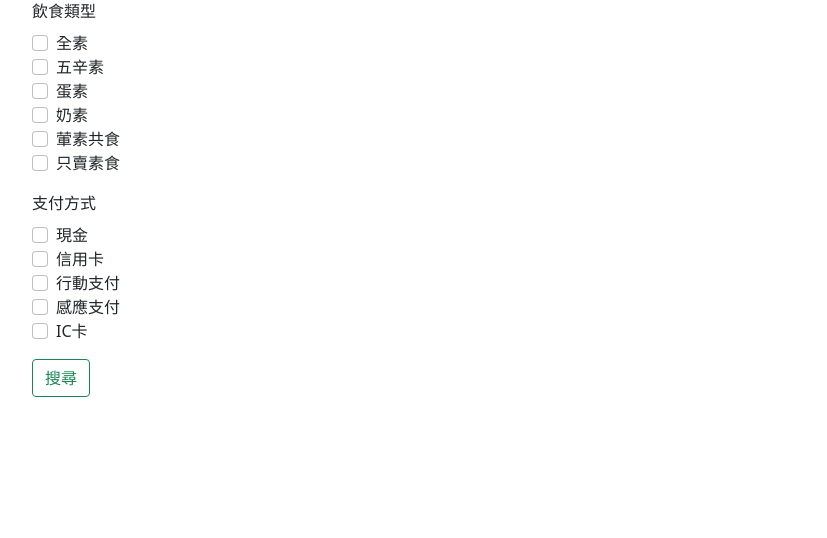
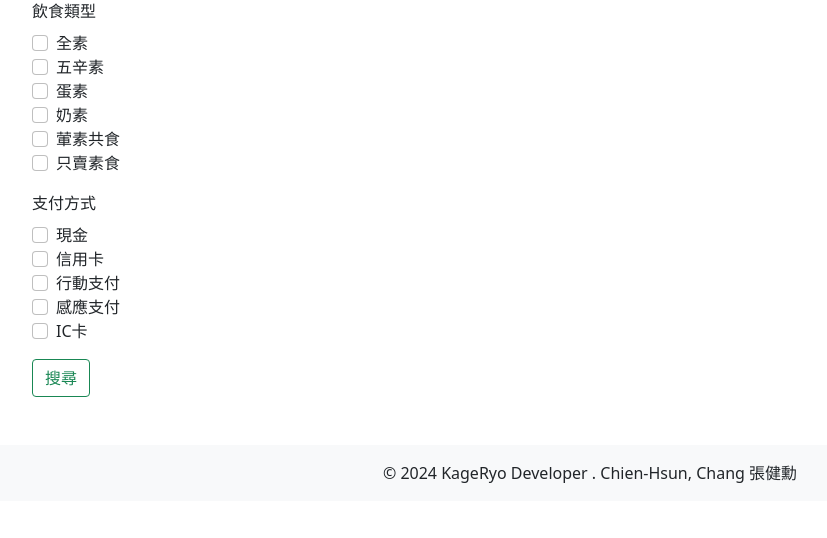
Before and after one commit to KageRyo/TokyoVeg, a Django app: page / in a window 1280 px wide. Shown: the part 262-800 px from the top of the page, without its empty margins (50-877 px from the left). Run offline with Django 3.2, Linux system fonts and the light colour scheme; data comes from the database, SQL or seed files in the repository; some libraries are stand-ins or nearby versions.

Commit message:
feat: Add footer

```diff
--- a/mysite/food/templates/food/base.html
+++ b/mysite/food/templates/food/base.html
@@ -57,6 +57,15 @@
       </div>
     </div>
 
+    <footer class="mt-5 py-3 bg-light">
+      <div class="container text-center">
+        {% block footer %}
+          © 2024 KageRyo Developer  .
+          Chien-Hsun, Chang 張健勳
+        {% endblock %}
+      </div>
+    </footer>
+
     <!-- 引入 JS -->
     {% block custom_script %}
 
```
